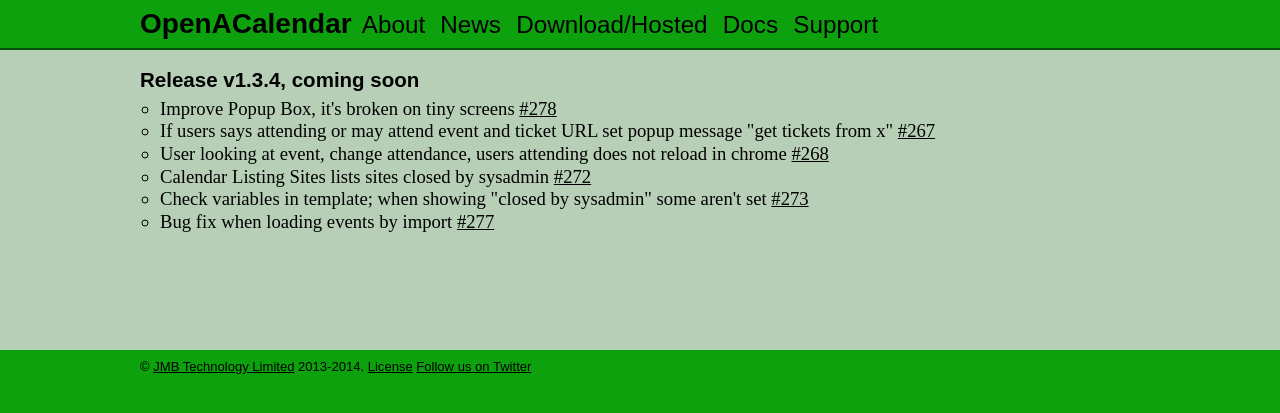
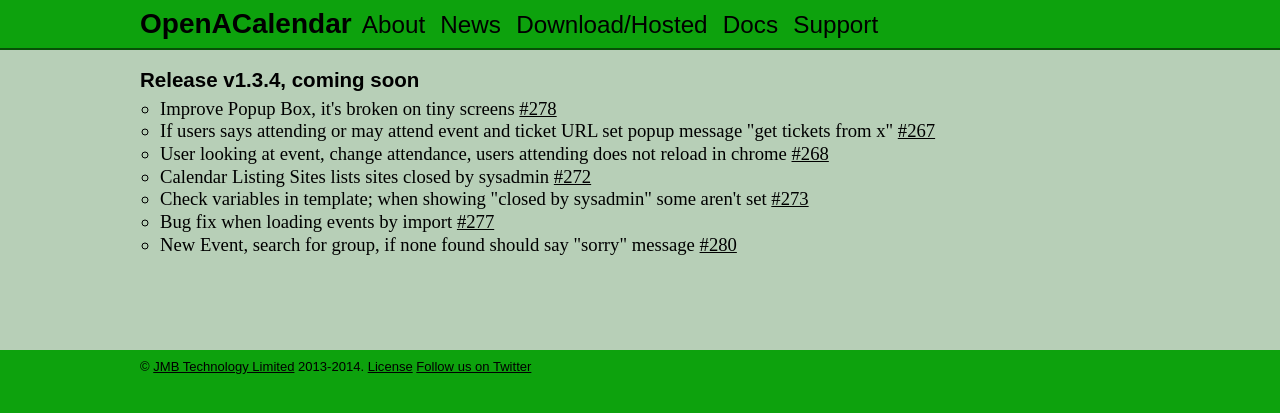
Before and after one commit to OpenACalendar/openacalendar.github.io, a Jekyll site: the page built from release/1.3.4.html, in a window 1280 px wide. Shown: the top 413 px of the page. Built offline with Jekyll 4.4.1, drawn with Linux system fonts in a browser that asks for light colours; Markdown is read by kramdown in place of the engine named in the settings; comment, search, counter and statistics services are not loaded.

Commit message:
New release log

```diff
--- a/release/1.3.4.html
+++ b/release/1.3.4.html
@@ -14,4 +14,5 @@
 	<li>Calendar Listing Sites lists sites closed by sysadmin <a href="https://github.com/OpenACalendar/OpenACalendar-Web-Core/issues/272">#272</a></li>
 	<li>Check variables in template; when showing "closed by sysadmin" some aren't set <a href="https://github.com/OpenACalendar/OpenACalendar-Web-Core/issues/273">#273</a></li>
 	<li>Bug fix when loading events by import <a href="https://github.com/OpenACalendar/OpenACalendar-Web-Core/issues/277">#277</a></li>
+	<li>New Event, search for group, if none found should say "sorry" message <a href="https://github.com/OpenACalendar/OpenACalendar-Web-Core/issues/280">#280</a></li>
 </ul>
```
